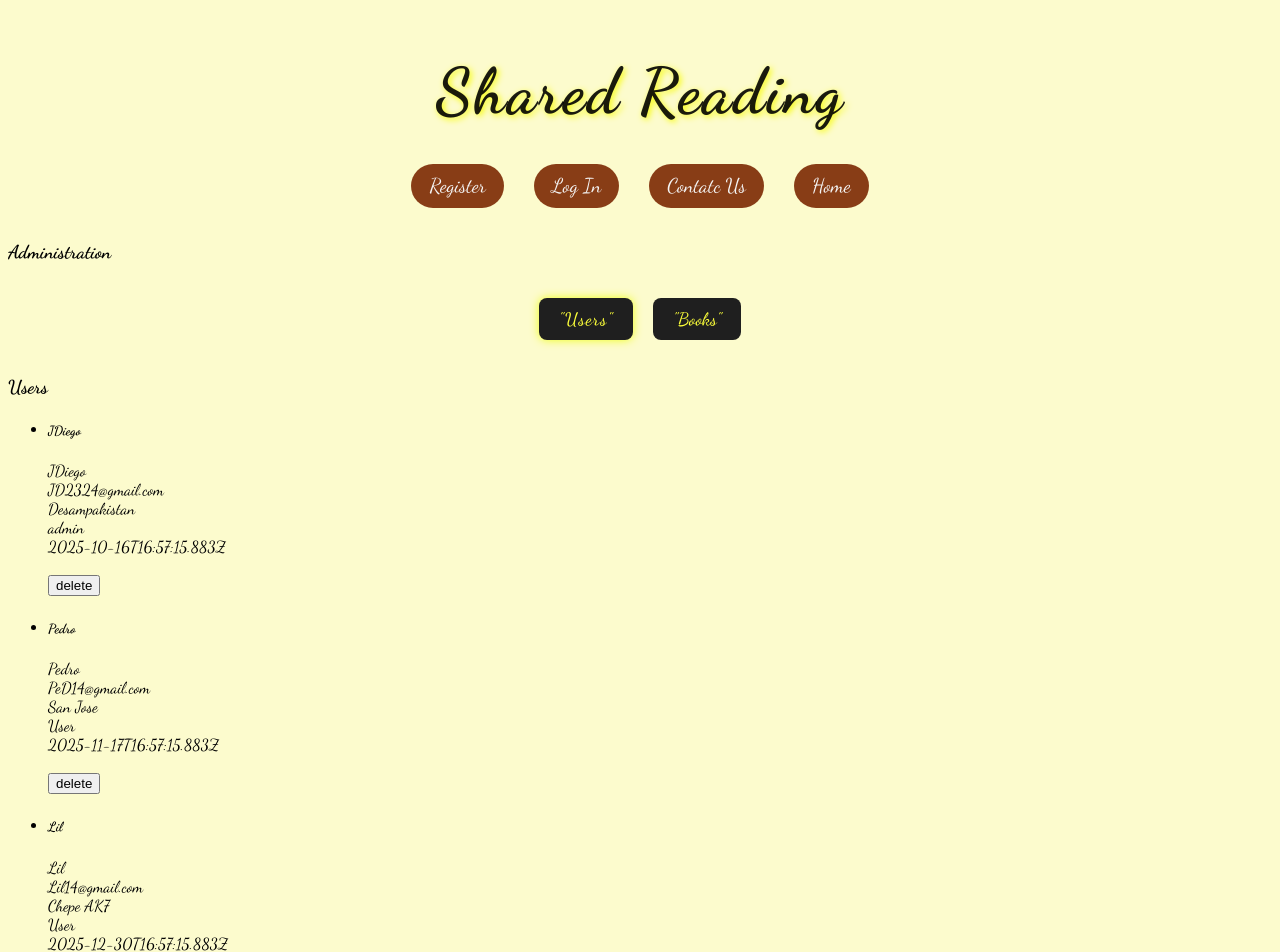
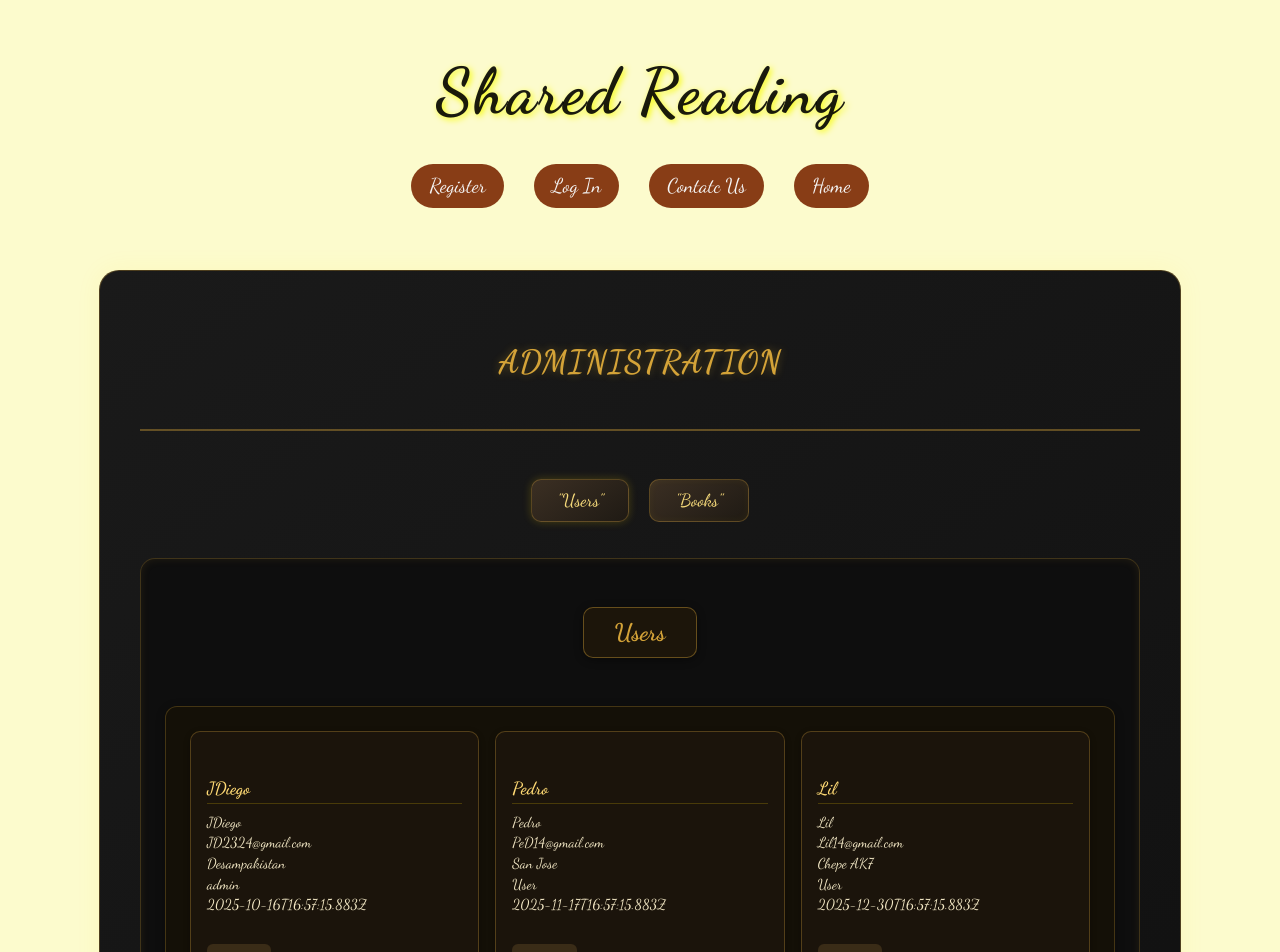
Before and after one commit to JuanDiegoCC02/books-exchange, a React (Vite) app: page /adminPage in a window 1280 px wide. Shown: the top 952 px of the page. Built offline with nearby package versions, Linux system fonts and the light colour scheme; data requests are answered from the project's data file; a web font is replaced by a local one.

Commit message:
Updating AdminPage AdminUsers Styles

```diff
--- a/src/Components/AdminCard.jsx
+++ b/src/Components/AdminCard.jsx
@@ -8,8 +8,10 @@ import "../styles/AdminCard.css"
 function AdminCard() {
     const [activeChange, setActiveChange]= useState("users")
   return (
-    <div>
-        <div><h3>Administration</h3></div>
+    <div className='containerAdminAllCard'>
+        <div className='AdminCardTItleContainer'>
+          <h3 className='AdminCardTitle'>Administration</h3>
+          </div>
 
 
            <nav className='NavAdminSelect'>
--- a/src/Components/AdminRequestUsers.jsx
+++ b/src/Components/AdminRequestUsers.jsx
@@ -1,6 +1,7 @@
 import React, { useEffect, useState } from 'react'
 import { deleteUser, getUsers } from '../Services/llamados'
 import AdminUsersChart from './AdminUsersChart'
+import "../Styles/AdminRequestUsers.css";
 
 function AdminRequestUsers() {
         const [users, setUsers] = useState([])
@@ -22,9 +23,11 @@ function AdminRequestUsers() {
 
 
   return (
-    <div>
+    <div className='containerAllRequestUsers'>
 
-        <div> <h3>Users</h3> </div>
+        <div className='titleUsersRequest'>
+            <h3 className='titleUsersRequest'>Users</h3>
+        </div>
 
             <div className='containerAdminUsers'>
                 <ul className='AdminUlUsers'>
@@ -45,7 +48,7 @@ function AdminRequestUsers() {
                 </ul>
             </div>
 
-            <div>
+            <div className='containerChartUsers'>
                 <AdminUsersChart/>
             </div>
     </div>
--- a/src/Components/AdminUsersChart.jsx
+++ b/src/Components/AdminUsersChart.jsx
@@ -6,7 +6,7 @@ const AdminUsersChart = () => {
         const [chartData, setChartData] = useState({
 
             series: [{
-                name: "Users Log", data: [] }],
+                name: "Users Log", data: [],}],
             options: {
               chart: {
                 height: 350,
@@ -19,16 +19,17 @@ const AdminUsersChart = () => {
                 enabled: false
               },
               stroke: {
-                curve: 'straight'
+                curve: 'straight',
+                colors: ['#f0fd3aff'],
               },
               title: {
-                text: 'Users Log Chart for month',
-                align: 'left',
-                style: {color: "black", fonSize: "15px"},
+                text: 'Users Log Chart for Month',
+                align: 'center',
+                style: {color: "white", fonSize: "15px"},
               },
               grid: {
                 row: {
-                  colors: ['#f3f3f3', 'transparent'],
+                  colors: ['#3d3d3dff', 'transparent'],
                   opacity: 0.5
                 },
               },
@@ -72,7 +73,7 @@ const AdminUsersChart = () => {
 
         return (
         <div>
-          <h3 style={{ color: "black" }}>Users Log Chart</h3>
+          <h3 style={{ color: "White" }}>Users Log Chart</h3>
           <ReactApexChart
             options={chartData.options}
             series={chartData.series}
--- a/src/Styles/AdminCard.css
+++ b/src/Styles/AdminCard.css
@@ -1,3 +1,35 @@
+/* ======== CARD ADMIN PRINCIPAL ======== */
+.containerAdminAllCard {
+  background: linear-gradient(145deg, #1a1a1a, #0d0d0d);
+  color: #f5d97a; /* dorado suave */
+  padding: 2.5rem;
+  border-radius: 20px;
+  box-shadow: 0 0 25px rgba(255, 217, 0, 0.08);
+  width: 90%;
+  max-width: 1000px;
+  margin: 3rem auto;
+  transition: all 0.3s ease;
+  border: 1px solid rgba(212, 163, 56, 0.3);
+}
+
+/* ======== TITULO ======== */
+.AdminCardTItleContainer {
+  text-align: center;
+  margin-bottom: 2rem;
+  padding-bottom: 1rem;
+  border-bottom: 2px solid rgba(212, 163, 56, 0.4);
+}
+
+.AdminCardTitle {
+  font-size: 2rem;
+  font-weight: 700;
+  color: #d4a338; /* dorado más vivo */
+  text-transform: uppercase;
+  letter-spacing: 1px;
+  text-shadow: 0 0 8px rgba(255, 199, 44, 0.3);
+}
+
+/* ======== NAV SELECCIÓN ======== */
 .NavAdminSelect {
   display: flex;
   justify-content: center;
@@ -9,30 +41,66 @@
   display: flex;
   gap: 20px;
   padding: 0;
+  flex-wrap: wrap;
+  justify-content: center;
 }
 
 .UlAdminSelect li {
   cursor: pointer;
-
-  font-size: 18px;
+  font-size: 1.1rem;
   font-weight: 500;
-  color: #fcff3a;
+  color: #f5d97a;
+  background: linear-gradient(145deg, #3b2f23, #1f1a14);
+  border: 1px solid rgba(212, 163, 56, 0.3);
+  padding: 10px 25px;
+  border-radius: 10px;
   transition: all 0.3s ease;
-  padding: 10px 20px;
-  border-radius: 8px;
-  background: rgb(31, 31, 31);
-
+  box-shadow: inset 0 0 8px rgba(255, 215, 0, 0.05);
 }
 
 .UlAdminSelect li:hover {
-  color: #fbff00fd;
-  background: rgba(75, 75, 75, 0.767);
-  box-shadow: 0 0 10px #efff15;
+  background: linear-gradient(145deg, #4d3c2c, #2e241a);
+  color: #ffdf6c;
+  box-shadow: 0 0 12px rgba(255, 215, 0, 0.4);
+  transform: translateY(-3px);
 }
 
-.active-change{
+.active-change {
+  background: linear-gradient(145deg, #d4a338, #b3862b);
+  color: #000;
   font-weight: bold;
-  box-shadow: 0 0 10px #efff15;
-  letter-spacing: 1px;
+  box-shadow: 0 0 15px rgba(255, 215, 0, 0.7);
+}
 
+/* ======== ANIMACIÓN SUAVE ======== */
+@keyframes glowPulse {
+  0% {
+    box-shadow: 0 0 8px rgba(255, 215, 0, 0.2);
+  }
+  50% {
+    box-shadow: 0 0 15px rgba(255, 215, 0, 0.4);
+  }
+  100% {
+    box-shadow: 0 0 8px rgba(255, 215, 0, 0.2);
+  }
 }
+
+.active-change {
+  animation: glowPulse 2s infinite ease-in-out;
+}
+
+/* ======== RESPONSIVO ======== */
+@media (max-width: 768px) {
+  .containerAdminAllCard {
+    padding: 1.5rem;
+  }
+
+  .AdminCardTitle {
+    font-size: 1.6rem;
+  }
+
+  .UlAdminSelect li {
+    font-size: 1rem;
+    padding: 8px 18px;
+  }
+}
--- /dev/null
+++ b/src/Styles/AdminRequestUsers.css
@@ -0,0 +1,134 @@
+/* ===== CONTENEDOR GENERAL INTERNO ===== */
+.containerAllRequestUsers {
+  width: 100%;
+  background-color: #0e0e0e;
+  color: #f5e9c9;
+  padding: 1.5rem;
+  border-radius: 15px;
+  border: 1px solid rgba(212, 163, 56, 0.25);
+  box-shadow: inset 0 0 10px rgba(212, 163, 56, 0.1);
+  display: flex;
+  flex-direction: column;
+  align-items: center;
+  box-sizing: border-box;
+}
+
+/* ===== TÍTULO ===== */
+.titleUsersRequest {
+  text-align: center;
+  margin-bottom: 1.5rem;
+}
+
+.titleUsersRequest h3 {
+  background-color: #1c150a;
+  color: #d4a338;
+  font-size: 1.5rem;
+  font-weight: 700;
+  padding: 10px 30px;
+  border-radius: 10px;
+  border: 1px solid rgba(212, 163, 56, 0.4);
+  box-shadow: 0 2px 8px rgba(0, 0, 0, 0.4);
+  transition: all 0.3s ease;
+}
+
+.titleUsersRequest h3:hover {
+  background-color: #2a2014;
+  color: #ffdb70;
+  border-color: rgba(255, 215, 0, 0.5);
+}
+
+/* ===== CONTENEDOR PRINCIPAL DE USUARIOS ===== */
+.containerAdminUsers {
+  width: 100%;
+  background-color: #141007;
+  border: 1px solid rgba(212, 163, 56, 0.25);
+  border-radius: 12px;
+  padding: 1.5rem;
+  box-shadow: 0 2px 10px rgba(0, 0, 0, 0.3);
+  margin-bottom: 1.5rem;
+  box-sizing: border-box;
+}
+
+/* ===== LISTA DE USUARIOS ===== */
+.AdminUlUsers {
+  list-style: none;
+  display: grid;
+  grid-template-columns: repeat(auto-fit, minmax(250px, 1fr));
+  gap: 1rem;
+  margin: 0;
+  padding: 0;
+}
+
+/* ===== CARD INDIVIDUAL ===== */
+.AdminLiUsers {
+  background-color: #1b140b;
+  border: 1px solid rgba(212, 163, 56, 0.3);
+  border-radius: 10px;
+  padding: 1rem;
+  color: #f5e9c9;
+  box-shadow: 0 2px 6px rgba(0, 0, 0, 0.3);
+  transition: all 0.3s ease;
+}
+
+.AdminLiUsers:hover {
+  border-color: #d4a338;
+  box-shadow: 0 0 10px rgba(212, 163, 56, 0.25);
+  transform: translateY(-3px);
+}
+
+/* ===== DATOS DEL USUARIO ===== */
+.UsernameAdminPage {
+  font-size: 1.1rem;
+  font-weight: 600;
+  color: #ffda74;
+  margin-bottom: 0.5rem;
+  border-bottom: 1px solid rgba(255, 215, 0, 0.2);
+  padding-bottom: 4px;
+}
+
+.infoUserAdminPage {
+  font-size: 0.9rem;
+  color: #f2e7c4;
+  line-height: 1.3;
+}
+
+/* ===== BOTÓN ELIMINAR ===== */
+.AdminLiUsers button {
+  margin-top: 0.6rem;
+  padding: 6px 14px;
+  border: none;
+  border-radius: 6px;
+  background-color: #3a2c17;
+  color: #f5e9c9;
+  font-weight: 500;
+  cursor: pointer;
+  transition: all 0.3s ease;
+}
+
+.AdminLiUsers button:hover {
+  background-color: #d4a338;
+  color: #000;
+}
+
+/* ===== CONTENEDOR DEL GRÁFICO ===== */
+.containerChartUsers {
+  width: 100%;
+  background-color: #100c06;
+  border: 1px solid rgba(212, 163, 56, 0.25);
+  border-radius: 12px;
+  padding: 1rem;
+  box-shadow: 0 2px 8px rgba(0, 0, 0, 0.3);
+  box-sizing: border-box;
+}
+
+/* ===== RESPONSIVO ===== */
+@media (max-width: 768px) {
+  .titleUsersRequest h3 {
+    font-size: 1.2rem;
+    padding: 8px 20px;
+  }
+
+  .AdminUlUsers {
+    grid-template-columns: 1fr;
+  }
+}
```
